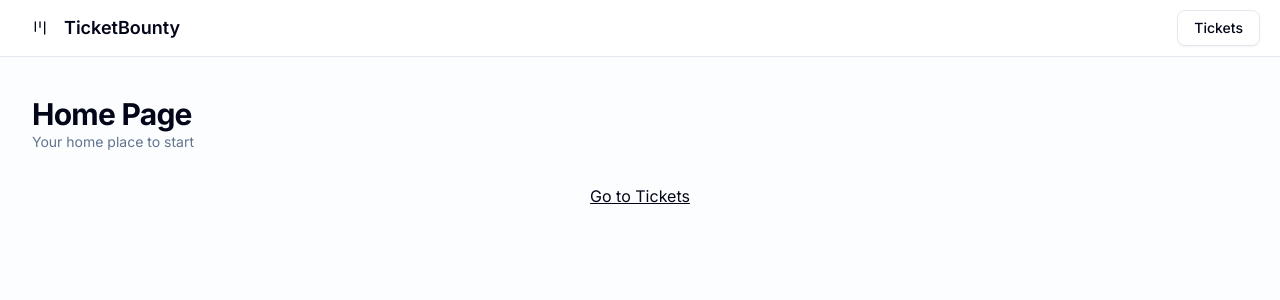
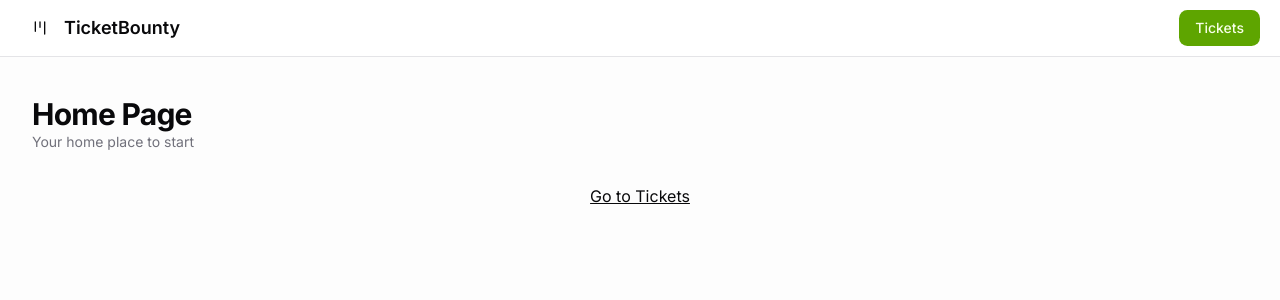
Before and after one commit to jorgekairiyama/the-road-to-next-app, a Next.js app: page / in a window 1280 px wide. Shown: the top 300 px of the page. Built offline with nearby package versions, Linux system fonts and the light colour scheme.

Commit message:
50 Theming

```diff
--- a/src/app/globals.css
+++ b/src/app/globals.css
@@ -60,73 +60,74 @@
 }
 
 :root {
-  --radius: 0.625rem;
+  --radius: 0.65rem;
   --background: oklch(1 0 0);
-  --foreground: oklch(0.129 0.042 264.695);
+  --foreground: oklch(0.141 0.005 285.823);
   --card: oklch(1 0 0);
-  --card-foreground: oklch(0.129 0.042 264.695);
+  --card-foreground: oklch(0.141 0.005 285.823);
   --popover: oklch(1 0 0);
-  --popover-foreground: oklch(0.129 0.042 264.695);
-  --primary: oklch(0.208 0.042 265.755);
-  --primary-foreground: oklch(0.984 0.003 247.858);
-  --secondary: oklch(0.968 0.007 247.896);
-  --secondary-foreground: oklch(0.208 0.042 265.755);
-  --muted: oklch(0.968 0.007 247.896);
-  --muted-foreground: oklch(0.554 0.046 257.417);
-  --accent: oklch(0.968 0.007 247.896);
-  --accent-foreground: oklch(0.208 0.042 265.755);
+  --popover-foreground: oklch(0.141 0.005 285.823);
+  --primary: oklch(0.648 0.2 131.684);
+  --primary-foreground: oklch(0.986 0.031 120.757);
+  --secondary: oklch(0.967 0.001 286.375);
+  --secondary-foreground: oklch(0.21 0.006 285.885);
+  --muted: oklch(0.967 0.001 286.375);
+  --muted-foreground: oklch(0.552 0.016 285.938);
+  --accent: oklch(0.967 0.001 286.375);
+  --accent-foreground: oklch(0.21 0.006 285.885);
   --destructive: oklch(0.577 0.245 27.325);
-  --border: oklch(0.929 0.013 255.508);
-  --input: oklch(0.929 0.013 255.508);
-  --ring: oklch(0.704 0.04 256.788);
-  --chart-1: oklch(0.646 0.222 41.116);
-  --chart-2: oklch(0.6 0.118 184.704);
-  --chart-3: oklch(0.398 0.07 227.392);
-  --chart-4: oklch(0.828 0.189 84.429);
-  --chart-5: oklch(0.769 0.188 70.08);
-  --sidebar: oklch(0.984 0.003 247.858);
-  --sidebar-foreground: oklch(0.129 0.042 264.695);
-  --sidebar-primary: oklch(0.208 0.042 265.755);
-  --sidebar-primary-foreground: oklch(0.984 0.003 247.858);
-  --sidebar-accent: oklch(0.968 0.007 247.896);
-  --sidebar-accent-foreground: oklch(0.208 0.042 265.755);
-  --sidebar-border: oklch(0.929 0.013 255.508);
-  --sidebar-ring: oklch(0.704 0.04 256.788);
+  --border: oklch(0.92 0.004 286.32);
+  --input: oklch(0.92 0.004 286.32);
+  --ring: oklch(0.841 0.238 128.85);
+  --chart-1: oklch(0.871 0.15 154.449);
+  --chart-2: oklch(0.723 0.219 149.579);
+  --chart-3: oklch(0.627 0.194 149.214);
+  --chart-4: oklch(0.527 0.154 150.069);
+  --chart-5: oklch(0.448 0.119 151.328);
+  --sidebar: oklch(0.985 0 0);
+  --sidebar-foreground: oklch(0.141 0.005 285.823);
+  --sidebar-primary: oklch(0.648 0.2 131.684);
+  --sidebar-primary-foreground: oklch(0.986 0.031 120.757);
+  --sidebar-accent: oklch(0.967 0.001 286.375);
+  --sidebar-accent-foreground: oklch(0.21 0.006 285.885);
+  --sidebar-border: oklch(0.92 0.004 286.32);
+  --sidebar-ring: oklch(0.841 0.238 128.85);
 }
 
 .dark {
-  --background: oklch(0.129 0.042 264.695);
-  --foreground: oklch(0.984 0.003 247.858);
-  --card: oklch(0.208 0.042 265.755);
-  --card-foreground: oklch(0.984 0.003 247.858);
-  --popover: oklch(0.208 0.042 265.755);
-  --popover-foreground: oklch(0.984 0.003 247.858);
-  --primary: oklch(0.929 0.013 255.508);
-  --primary-foreground: oklch(0.208 0.042 265.755);
-  --secondary: oklch(0.279 0.041 260.031);
-  --secondary-foreground: oklch(0.984 0.003 247.858);
-  --muted: oklch(0.279 0.041 260.031);
-  --muted-foreground: oklch(0.704 0.04 256.788);
-  --accent: oklch(0.279 0.041 260.031);
-  --accent-foreground: oklch(0.984 0.003 247.858);
+  --background: oklch(0.141 0.005 285.823);
+  --foreground: oklch(0.985 0 0);
+  --card: oklch(0.21 0.006 285.885);
+  --card-foreground: oklch(0.985 0 0);
+  --popover: oklch(0.21 0.006 285.885);
+  --popover-foreground: oklch(0.985 0 0);
+  --primary: oklch(0.648 0.2 131.684);
+  --primary-foreground: oklch(0.986 0.031 120.757);
+  --secondary: oklch(0.274 0.006 286.033);
+  --secondary-foreground: oklch(0.985 0 0);
+  --muted: oklch(0.274 0.006 286.033);
+  --muted-foreground: oklch(0.705 0.015 286.067);
+  --accent: oklch(0.274 0.006 286.033);
+  --accent-foreground: oklch(0.985 0 0);
   --destructive: oklch(0.704 0.191 22.216);
   --border: oklch(1 0 0 / 10%);
   --input: oklch(1 0 0 / 15%);
-  --ring: oklch(0.551 0.027 264.364);
-  --chart-1: oklch(0.488 0.243 264.376);
-  --chart-2: oklch(0.696 0.17 162.48);
-  --chart-3: oklch(0.769 0.188 70.08);
-  --chart-4: oklch(0.627 0.265 303.9);
-  --chart-5: oklch(0.645 0.246 16.439);
-  --sidebar: oklch(0.208 0.042 265.755);
-  --sidebar-foreground: oklch(0.984 0.003 247.858);
-  --sidebar-primary: oklch(0.488 0.243 264.376);
-  --sidebar-primary-foreground: oklch(0.984 0.003 247.858);
-  --sidebar-accent: oklch(0.279 0.041 260.031);
-  --sidebar-accent-foreground: oklch(0.984 0.003 247.858);
+  --ring: oklch(0.405 0.101 131.063);
+  --chart-1: oklch(0.871 0.15 154.449);
+  --chart-2: oklch(0.723 0.219 149.579);
+  --chart-3: oklch(0.627 0.194 149.214);
+  --chart-4: oklch(0.527 0.154 150.069);
+  --chart-5: oklch(0.448 0.119 151.328);
+  --sidebar: oklch(0.21 0.006 285.885);
+  --sidebar-foreground: oklch(0.985 0 0);
+  --sidebar-primary: oklch(0.768 0.233 130.85);
+  --sidebar-primary-foreground: oklch(0.986 0.031 120.757);
+  --sidebar-accent: oklch(0.274 0.006 286.033);
+  --sidebar-accent-foreground: oklch(0.985 0 0);
   --sidebar-border: oklch(1 0 0 / 10%);
-  --sidebar-ring: oklch(0.551 0.027 264.364);
+  --sidebar-ring: oklch(0.405 0.101 131.063);
 }
+
 
 @layer base {
   * {
--- a/src/app/layout.tsx
+++ b/src/app/layout.tsx
@@ -43,7 +43,7 @@
           <div>
             <Link
               href={ticketsPath()}
-              className={buttonVariants({ variant: "outline" })}
+              className={buttonVariants({ variant: "default" })}
             >
               Tickets
             </Link>
```
